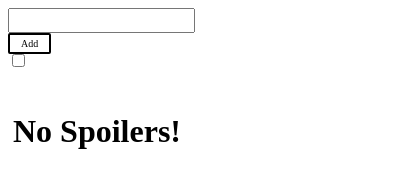
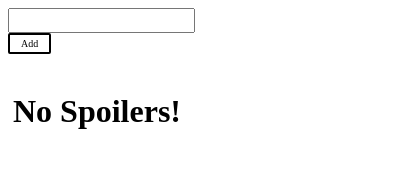
Before and after one commit to citylims/spoiler_patrol, a browser extension: page app/popup.html in a window 400 px wide. Drawn offline with Linux system fonts and the light colour scheme.

Commit message:
hide checkbox

```diff
--- a/app/popup.html
+++ b/app/popup.html
@@ -9,10 +9,9 @@
     <!-- <h1>'NO SPOILERS!</h1> -->
     <div id="searchWrap">
       <input type="text" name="spoiler">
-
       <a href="#" id="addBtn" class="button">Add</a>
     </div>
-    <input id="refreshSetting" type="checkbox">
+    <!-- <input id="refreshSetting" type="checkbox"> -->
     <div>
       <!-- <h2 id="empty-msg"></h2> -->
       <ul id="spoilers"></ul>
```
